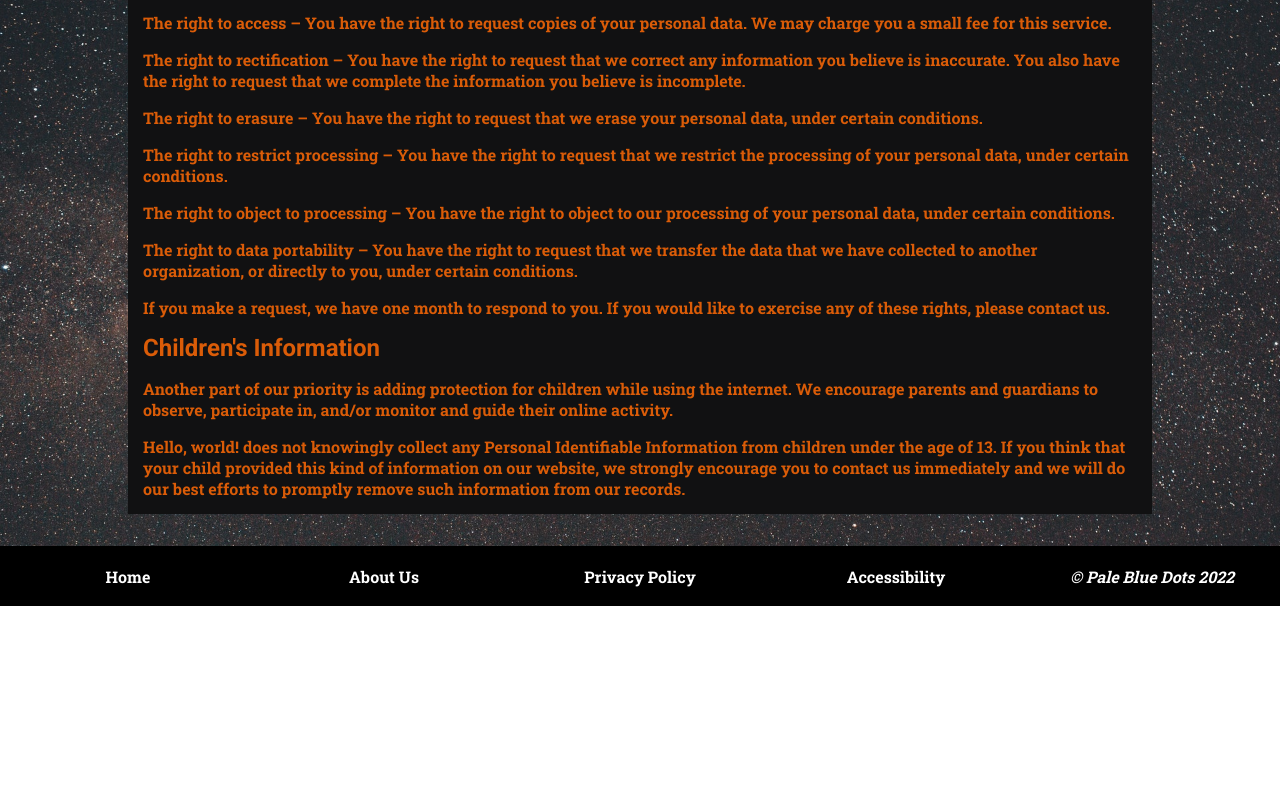
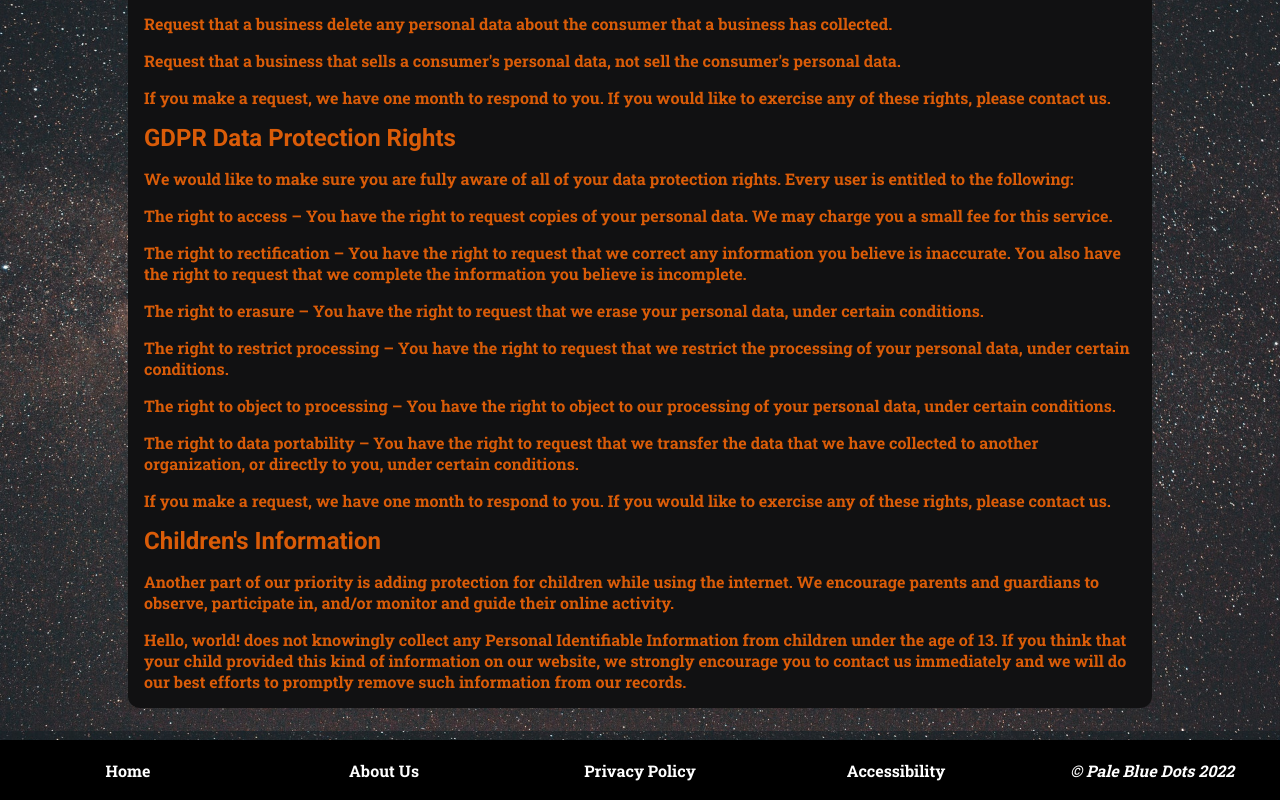
Before and after one commit to hashim222/save-earth, a plain HTML site: page privacy-policy.html in a window 1280 px wide. Shown: the part 1829-2629 px from the top of the page. Before the commit the page ends 2435 px from the top, so only its background shows below. Drawn offline with nearby package versions, Linux system fonts and the light colour scheme.

Commit message:
Privacy policy & Footer CSS updates

```diff
--- a/assets/css/style.css
+++ b/assets/css/style.css
@@ -466,6 +466,10 @@ video {
 
 /* Privacy Policy pages */
 
+#policy-page-container {
+    padding-top: 12rem;
+}
+
 .policy-card > * {
     margin-top: 1rem;
 }
@@ -473,7 +477,8 @@ video {
 .policy-card {
     width: 80%;
     margin: 0 auto;
-    padding: 15px;
+    padding: 1rem;
+    border-radius: 0.75rem;
 }
 
 .policy-card ul {
@@ -503,14 +508,14 @@ footer {
 }
 
 #copyright {
-    margin-bottom: 0;
+    margin: 1rem 0;
     font-style: italic;
 }
 
 footer a {
     text-decoration: none;
     color: #fff;
-    padding: 5px;
+    margin: 1rem 0;
 }
 
 footer a:hover {
--- a/privacy-policy.html
+++ b/privacy-policy.html
@@ -35,7 +35,7 @@
         </nav>
     </header>
 
-    <div class="container">
+    <div id="policy-page-container">
 
         <div class="card policy-card">
             <h1>Privacy Policy for Hello, world!</h1>
```
